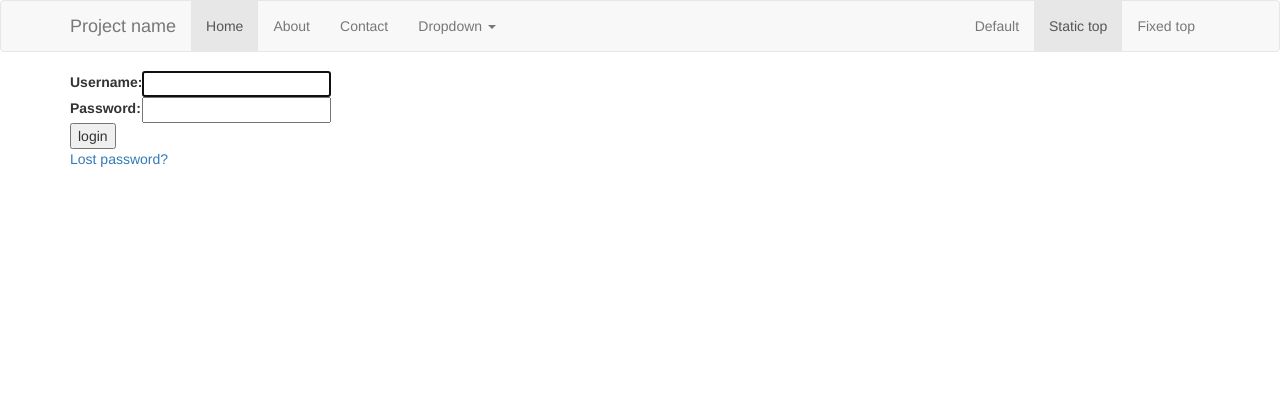
After one commit to StriveX/TravelRoute, a Django app: page /accounts/login/ in a window 1280 px wide. The commit adds this page. Shown: the top 420 px of the page. Run offline with Django 3.2, Linux system fonts and the light colour scheme; some libraries are stand-ins or nearby versions.

Commit message:
login page, no css, no register

```diff
--- a/accounts/templates/login.html
+++ b/accounts/templates/login.html
@@ -1,14 +1,10 @@
 <!DOCTYPE html>
-{% load bootstrap_toolkit %}
-{% load url from future %}
 <html lang="en">
 <head>
     <meta charset="utf-8">
     <title>Log in</title>
     <meta name="description" content="">
     <meta name="author" content="Xi Zhu">
-    {% bootstrap_stylesheet_tag %}
-    {% bootstrap_stylesheet_tag "responsive" %}
     <style type="text/css">
         body {
             padding-top: 60px;
@@ -18,7 +14,6 @@
     <script src="//html5shim.googlecode.com/svn/trunk/html5.js"></script>
     <![endif]-->
     <script src="//ajax.googleapis.com/ajax/libs/jquery/1.9.0/jquery.min.js"></script>
-    {% bootstrap_javascript_tag %}
     {% block extra_head %}{% endblock %}
 </head>
 
--- /dev/null
+++ b/static/build/css/customize/navbar-static-top.css
@@ -0,0 +1,7 @@
+body {
+  min-height: 2000px;
+}
+
+.navbar-static-top {
+  margin-bottom: 19px;
+}
--- /dev/null
+++ b/static/templates/base.html
@@ -0,0 +1,92 @@
+<!DOCTYPE html>
+<html lang="en">
+    <head>
+        <meta charset="utf-8">
+        <meta http-equiv="X-UA-Compatible" content="IE=edge">
+        <meta name="viewport" content="width=device-width, initial-scale=1">
+        <!-- The above 3 meta tags *must* come first in the head; any other head content must come *after* these tags -->
+        <meta name="description" content="">
+        <meta name="author" content="">
+        <link rel="icon" href="../../favicon.ico">
+
+        <title>Static Top Navbar Example for Bootstrap</title>
+
+        {% load staticfiles %}
+
+        <!-- Bootstrap core CSS -->
+        <link rel="stylesheet" type="text/css" href="{% static 'build/css/bootstrap.min.css' %}" />
+
+        <!-- IE10 viewport hack for Surface/desktop Windows 8 bug -->
+{#        <link href="../../assets/css/ie10-viewport-bug-workaround.css" rel="stylesheet">#}
+
+        <!-- Custom styles for this template -->
+        <link rel="stylesheet" type="text/css" href="{% static 'build/css/customize/navbar-static-top.css' %}" />
+
+        <!-- HTML5 shim and Respond.js for IE8 support of HTML5 elements and media queries -->
+        <!--[if lt IE 9]>
+            <script src="https://oss.maxcdn.com/html5shiv/3.7.2/html5shiv.min.js"></script>
+            <script src="https://oss.maxcdn.com/respond/1.4.2/respond.min.js"></script>
+        <![endif]-->
+    </head>
+
+    <body style="min-height:2000px">
+
+        <!-- Static navbar -->
+        <nav class="navbar navbar-default" style="margin-bottom:19px">
+            <div class="container">
+                <div class="navbar-header">
+                    <button type="button" class="navbar-toggle collapsed" data-toggle="collapse" data-target="#navbar" aria-expanded="false" aria-controls="navbar">
+                        <span class="sr-only">Toggle navigation</span>
+                        <span class="icon-bar"></span>
+                        <span class="icon-bar"></span>
+                        <span class="icon-bar"></span>
+                    </button>
+                    <a class="navbar-brand" href="#">Project name</a>
+                </div>
+                <div id="navbar" class="navbar-collapse collapse">
+                    <ul class="nav navbar-nav">
+                        <li class="active"><a href="#">Home</a></li>
+                        <li><a href="#about">About</a></li>
+                        <li><a href="#contact">Contact</a></li>
+                        <li class="dropdown">
+                            <a href="#" class="dropdown-toggle" data-toggle="dropdown" role="button" aria-haspopup="true" aria-expanded="false">Dropdown <span class="caret"></span></a>
+                            <ul class="dropdown-menu">
+                                <li><a href="#">Action</a></li>
+                                <li><a href="#">Another action</a></li>
+                                <li><a href="#">Something else here</a></li>
+                                <li role="separator" class="divider"></li>
+                                <li class="dropdown-header">Nav header</li>
+                                <li><a href="#">Separated link</a></li>
+                                <li><a href="#">One more separated link</a></li>
+                            </ul>
+                        </li>
+                    </ul>
+                    <ul class="nav navbar-nav navbar-right">
+                        <li><a href="../navbar/">Default</a></li>
+                        <li class="active"><a href="./">Static top <span class="sr-only">(current)</span></a></li>
+                        <li><a href="../navbar-fixed-top/">Fixed top</a></li>
+                    </ul>
+                </div><!--/.nav-collapse -->
+            </div>
+        </nav>
+
+
+        <div class="container">
+
+            {% block content %}
+            {% endblock %}
+
+        </div> <!-- /container -->
+
+
+        <!-- Bootstrap core JavaScript
+        ================================================== -->
+        <!-- Placed at the end of the document so the pages load faster -->
+        <script src="https://ajax.googleapis.com/ajax/libs/jquery/1.11.3/jquery.min.js"></script>
+        <script>window.jQuery || document.write('<script src="../../assets/js/vendor/jquery.min.js"><\/script>')</script>
+        <script src="{% static 'build/js/bootstrap.min.js' %}"></script>
+        <script src="{% static 'build/js/react.min.js' %}"></script>
+        <!-- IE10 viewport hack for Surface/desktop Windows 8 bug -->
+{#        <script src="../../assets/js/ie10-viewport-bug-workaround.js"></script>#}
+    </body>
+</html>
--- /dev/null
+++ b/static/templates/registration/login.html
@@ -0,0 +1,38 @@
+{% extends "base.html" %}
+
+{% block content %}
+
+    {% if form.errors %}
+        <p>Your username and password didn't match. Please try again.</p>
+    {% endif %}
+
+    {% if next %}
+        {% if user.is_authenticated %}
+        <p>Your account doesn't have access to this page. To proceed,
+        please login with an account that has access.</p>
+        {% else %}
+        <p>Please login to see this page.</p>
+        {% endif %}
+    {% endif %}
+
+    <form method="post" action="{% url 'django.contrib.auth.views.login' %}">
+        {% csrf_token %}
+        <table>
+            <tr>
+                <td>{{ form.username.label_tag }}</td>
+                <td>{{ form.username }}</td>
+            </tr>
+            <tr>
+                <td>{{ form.password.label_tag }}</td>
+                <td>{{ form.password }}</td>
+            </tr>
+        </table>
+
+        <input type="submit" value="login" />
+        <input type="hidden" name="next" value="{{ next }}" />
+    </form>
+
+    {# Assumes you setup the password_reset view in your URLconf #}
+    <p><a href="{% url 'password_reset' %}">Lost password?</a></p>
+
+{% endblock %}
--- a/travel/settings.py
+++ b/travel/settings.py
@@ -134,3 +134,8 @@ STATIC_ROOT = os.path.join(BASE_DIR, 'collected_static')
 STATICFILES_DIRS = [
     os.path.join(BASE_DIR, "static"),
 ]
+
+
+# User account system
+
+LOGIN_REDIRECT_URL = '/location/'
--- a/travel/urls.py
+++ b/travel/urls.py
@@ -18,5 +18,6 @@ from django.contrib import admin
 
 urlpatterns = [
     url(r'^admin/', admin.site.urls),
+    url('^accounts/', include('django.contrib.auth.urls')),
     url(r'^location/', include('location.urls')),
 ]
```
